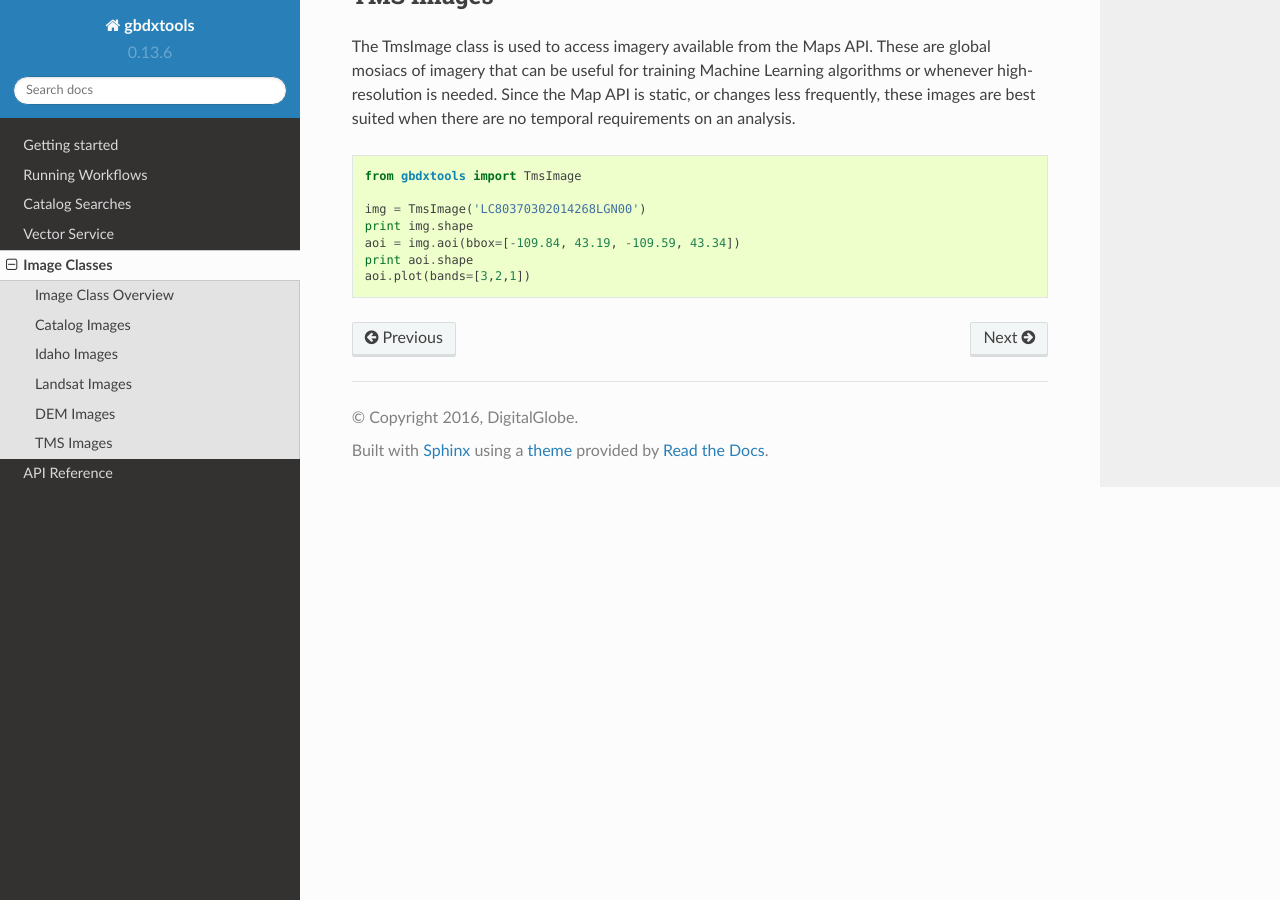
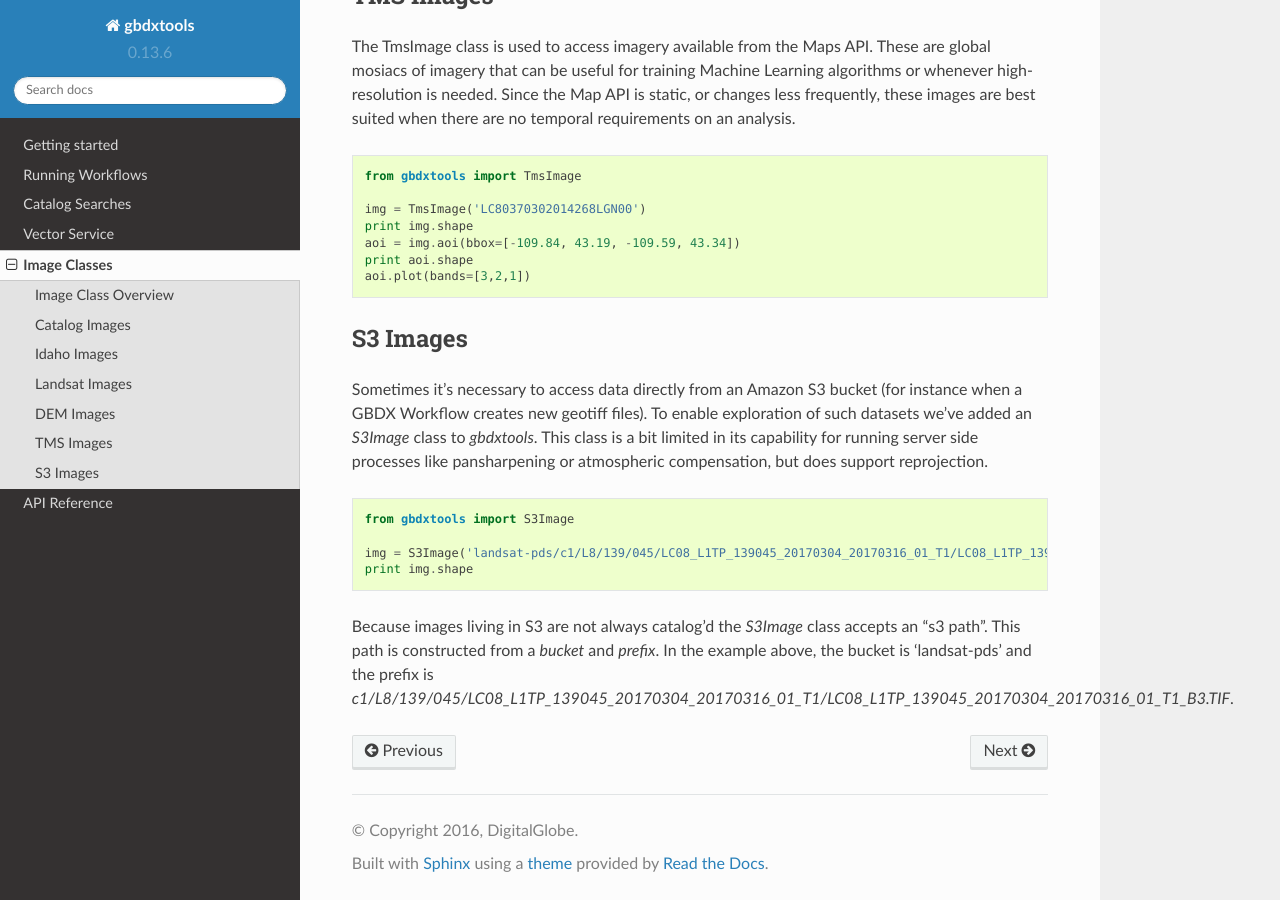
Before and after one commit to DigitalGlobe/gbdxtools, a Sphinx documentation site: the page built from docs/image_classes.rst, in a window 1280 px wide and 900 px high, scrolled down 3788 px. Built offline with Sphinx 7.4.7 and the Read the Docs theme 2.0.0, drawn with Linux system fonts in a browser that asks for light colours.

Commit message:
adding s3 image docs

```diff
--- a/docs/image_classes.rst
+++ b/docs/image_classes.rst
@@ -172,3 +172,18 @@ The TmsImage class is used to access imagery available from the Maps API. These
     aoi = img.aoi(bbox=[-109.84, 43.19, -109.59, 43.34])
     print aoi.shape
     aoi.plot(bands=[3,2,1])
+
+
+S3 Images
+-----------------------
+
+Sometimes it's necessary to access data directly from an Amazon S3 bucket (for instance when a GBDX Workflow creates new geotiff files). To enable exploration of such datasets we've added an `S3Image` class to `gbdxtools`. This class is a bit limited in its capability for running server side processes like pansharpening or atmospheric compensation, but does support reprojection.
+
+.. code-block:: python
+
+    from gbdxtools import S3Image
+
+    img = S3Image('landsat-pds/c1/L8/139/045/LC08_L1TP_139045_20170304_20170316_01_T1/LC08_L1TP_139045_20170304_20170316_01_T1_B3.TIF', proj="EPSG:4326")
+    print img.shape
+
+Because images living in S3 are not always catalog'd the `S3Image` class accepts an "s3 path". This path is constructed from a `bucket` and `prefix`. In the example above, the bucket is 'landsat-pds' and the prefix is `c1/L8/139/045/LC08_L1TP_139045_20170304_20170316_01_T1/LC08_L1TP_139045_20170304_20170316_01_T1_B3.TIF`.
```
